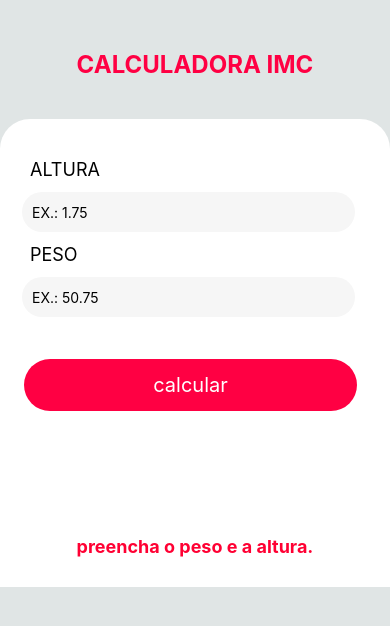
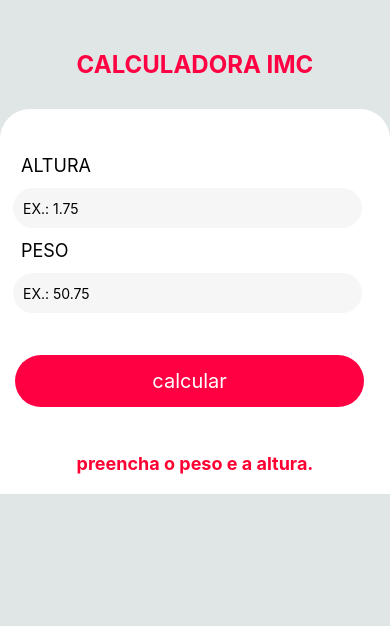
Before and after one commit to Gustavo-Vinicius-Santana/imc-calculator-react-native, a React Native app: screen / in a window 390 px wide. Shown: the top 626 px of the page. Built offline with nearby package versions, Linux system fonts and the light colour scheme.

Commit message:
ajustes no front, refinamento da UX do teclado e tratamento de dados do input

```diff
--- a/src/components/Form/index.js
+++ b/src/components/Form/index.js
@@ -1,5 +1,5 @@
 import react, { useState } from "react";
-import { View, Text, TextInput, TouchableOpacity, Vibration } from "react-native";
+import { View, Text, TextInput, TouchableOpacity, Vibration, Pressable, Keyboard } from "react-native";
 
 import Result from "../Result";
 import styles from "./style";
@@ -15,7 +15,9 @@ export default function Form() {
     const [errorMensage, setErrorMensage] = useState(null)
 
     function calculoImc(){
-        return setImc((weigth/(heigth*heigth)).toFixed(2))
+        let heightFormat = heigth.replace(",",".")
+        let weigthFormat = weigth.replace(",",".")
+        return setImc((weigthFormat/(heightFormat*heightFormat)).toFixed(2))
     }
 
     function verificationImc(){
@@ -42,7 +44,7 @@ export default function Form() {
     }
 
     return(
-        <View style={styles.formContext}>
+        <Pressable onPress={Keyboard.dismiss} style={styles.formContext}>
             <View style={styles.form}>
                 <Text style={styles.formLabel}>ALTURA</Text>
                 <Text style={styles.errorMensage}>{errorMensage}</Text>
@@ -59,6 +61,6 @@ export default function Form() {
             </View>
 
             <Result MensageImc={mensagem} ResultImc={imc}/>
-        </View>
+        </Pressable>
     )
 }
--- a/src/components/Form/style.js
+++ b/src/components/Form/style.js
@@ -4,18 +4,20 @@ const styles = StyleSheet.create({
     formContext:{
         width:"100%",
         height:"100%",
+        justifyContent: "space-around",
         bottom: 0,
         backgroundColor: "#ffffff",
         alignItems: "center",
         borderTopRightRadius:30,
         borderTopLeftRadius:30,
-        marginTop: 30,
+        paddingTop: 15,
+        marginTop: 20,
     },
     form: {
         width: "100%",
         height: "auto",
         marginTop: 30,
-        padding: 10,
+        padding: 1,
 
     },
     formLabel: {
--- a/src/components/Result/style.js
+++ b/src/components/Result/style.js
@@ -3,8 +3,8 @@ import { StyleSheet } from "react-native";
 const styles = StyleSheet.create({
     resultImc:{
         flex:1,
-        marginTop: 15,
-        paddingTop:60,
+        marginTop: 1,
+        paddingTop:4,
         borderRadius: 50,
         alignItems:"center",
         width: "100%",
@@ -26,13 +26,15 @@ const styles = StyleSheet.create({
     },shareBtn:{
         backgroundColor:"#1817f2",
         borderRadius:50,
-        paddingBottom: 5,
-        paddingTop:5,
+        paddingBottom: 14,
+        paddingTop:14,
+        width: "45%"
 
     },textShare:{
         color: "#ffffff",
         fontWeight:"bold",
         paddingHorizontal: 30,
+        textAlign: "center",
     }
 })
 
```
